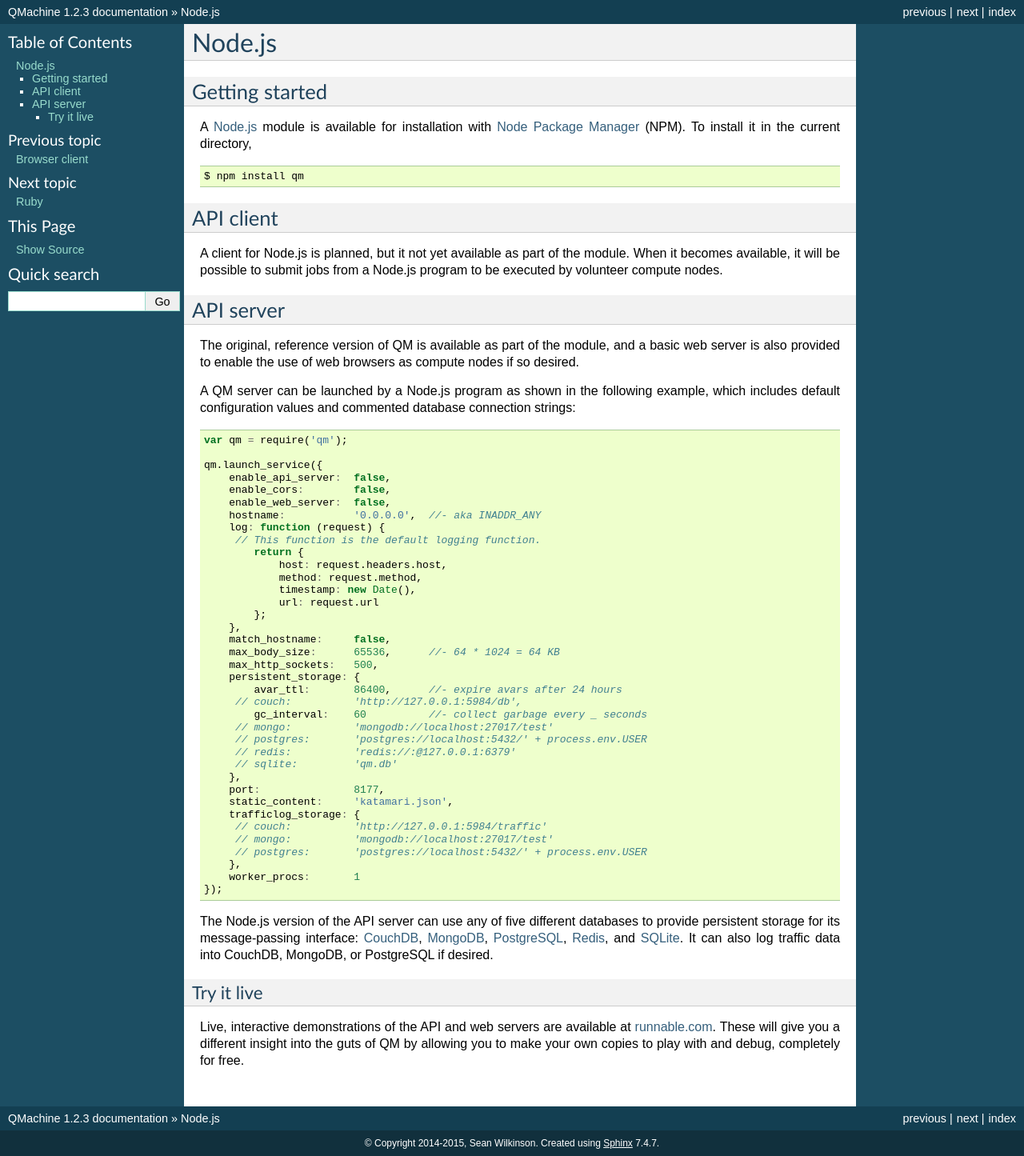
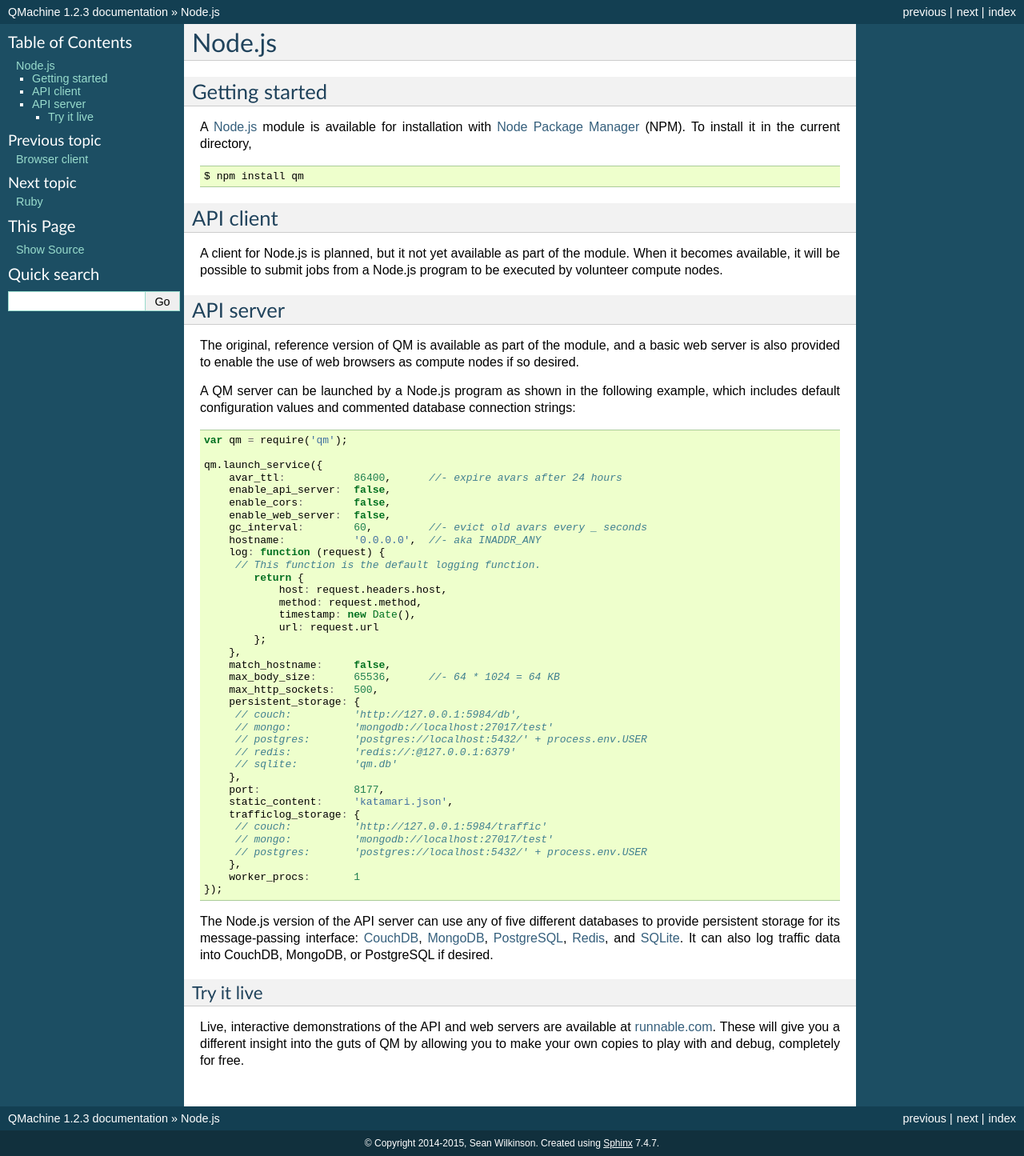
Before and after one commit to qmachine/qmachine, a Sphinx documentation site: the page built from docs/nodejs.rst, in a window 1280 px wide. Shown: the whole page at 80% size. Built offline with Sphinx 7.4.7, drawn with Linux system fonts in a browser that asks for light colours.

Commit message:
Moved "avar_ttl" parameter to top level for Node.js

```diff
--- a/docs/nodejs.rst
+++ b/docs/nodejs.rst
@@ -38,9 +38,11 @@ connection strings:
     var qm = require('qm');
 
     qm.launch_service({
+        avar_ttl:           86400,      //- expire avars after 24 hours
         enable_api_server:  false,
         enable_cors:        false,
         enable_web_server:  false,
+        gc_interval:        60,         //- evict old avars every _ seconds
         hostname:           '0.0.0.0',  //- aka INADDR_ANY
         log: function (request) {
          // This function is the default logging function.
@@ -55,9 +57,7 @@ connection strings:
         max_body_size:      65536,      //- 64 * 1024 = 64 KB
         max_http_sockets:   500,
         persistent_storage: {
-            avar_ttl:       86400,      //- expire avars after 24 hours
          // couch:          'http://127.0.0.1:5984/db',
-            gc_interval:    60          //- collect garbage every _ seconds
          // mongo:          'mongodb://localhost:27017/test'
          // postgres:       'postgres://localhost:5432/' + process.env.USER
          // redis:          'redis://:@127.0.0.1:6379'
```
